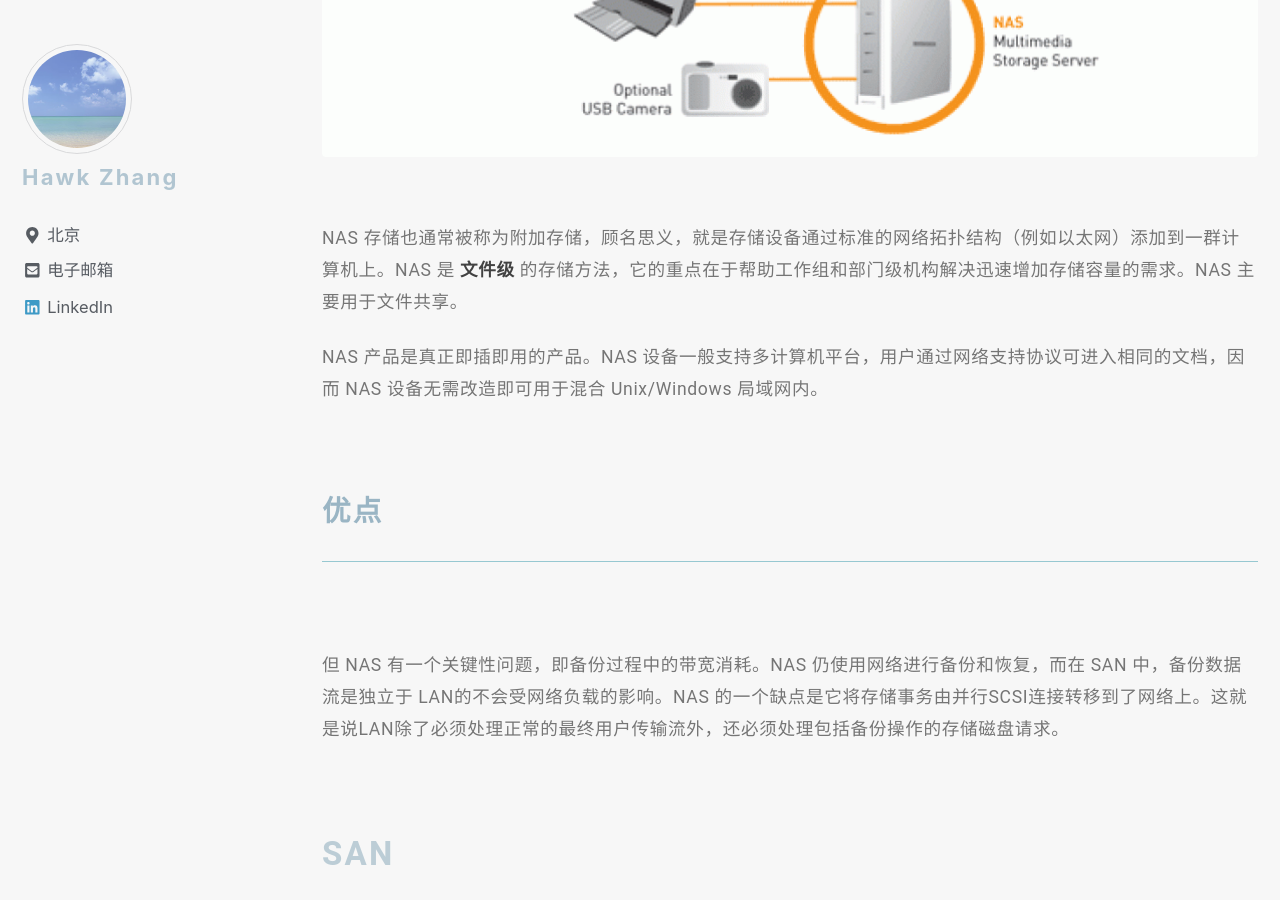
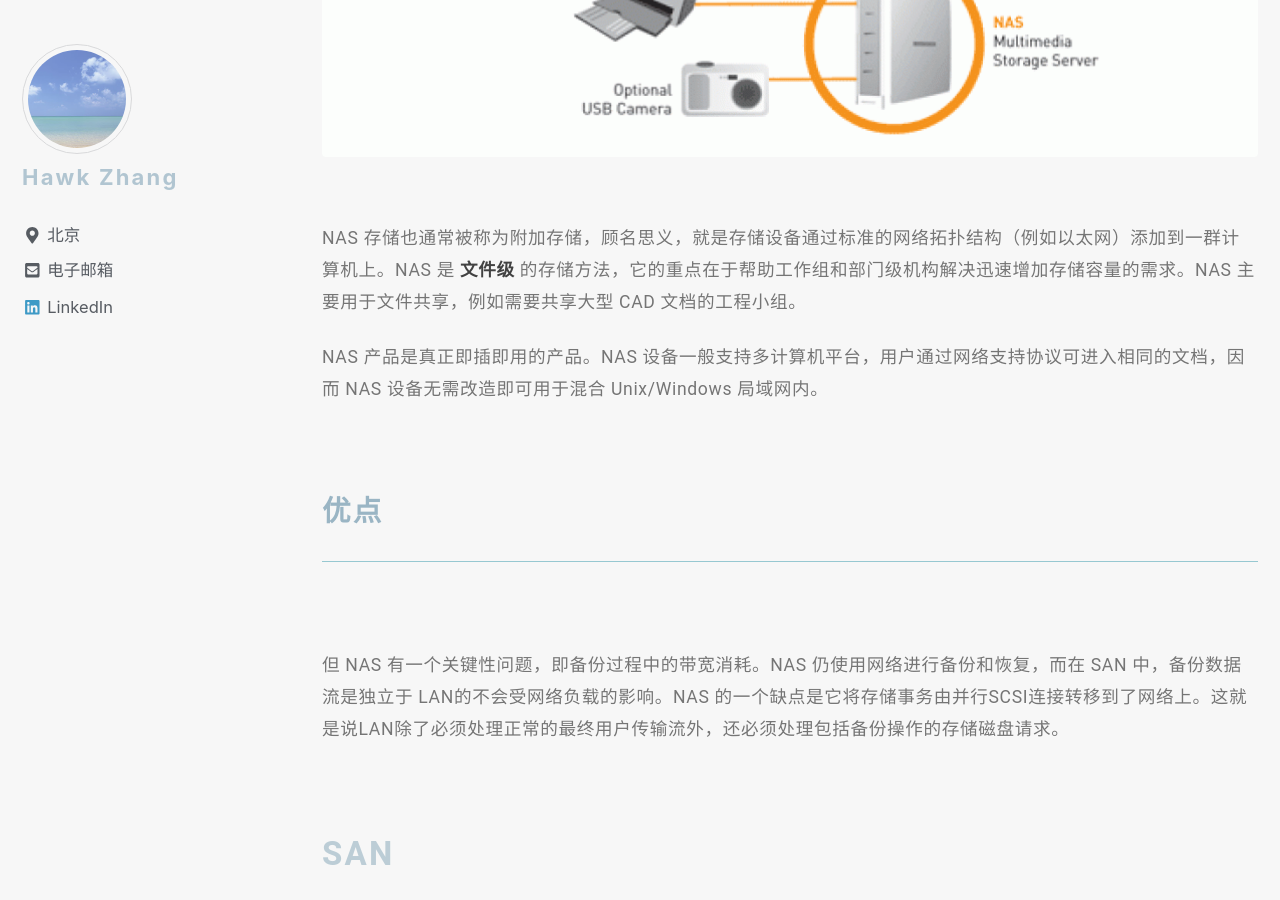
Before and after one commit to narru888/linotes_note, a Jekyll site: the page built from _posts/storage/2018-03-01-das.nas.san.md, in a window 1280 px wide and 900 px high, scrolled down 5543 px. Built offline with Jekyll 4.4.1, drawn with Linux system fonts in a browser that asks for light colours; nearby versions of some CDN libraries; a script that is not in the unit is left out.

Commit message:
update on 2018-11-21 11:28:01 CST

```diff
--- a/_posts/storage/2018-03-01-das.nas.san.md
+++ b/_posts/storage/2018-03-01-das.nas.san.md
@@ -89,7 +89,7 @@ Network Attached Storage
 
 {% include figure image_path="/assets/images/NAS-Diagram-932x523.gif" alt="" %}
 
-NAS 存储也通常被称为附加存储，顾名思义，就是存储设备通过标准的网络拓扑结构（例如以太网）添加到一群计算机上。NAS 是 **文件级** 的存储方法，它的重点在于帮助工作组和部门级机构解决迅速增加存储容量的需求。NAS 主要用于文件共享。
+NAS 存储也通常被称为附加存储，顾名思义，就是存储设备通过标准的网络拓扑结构（例如以太网）添加到一群计算机上。NAS 是 **文件级** 的存储方法，它的重点在于帮助工作组和部门级机构解决迅速增加存储容量的需求。NAS 主要用于文件共享，例如需要共享大型 CAD 文档的工程小组。
 
 NAS 产品是真正即插即用的产品。NAS 设备一般支持多计算机平台，用户通过网络支持协议可进入相同的文档，因而 NAS 设备无需改造即可用于混合 Unix/Windows 局域网内。
 
```
